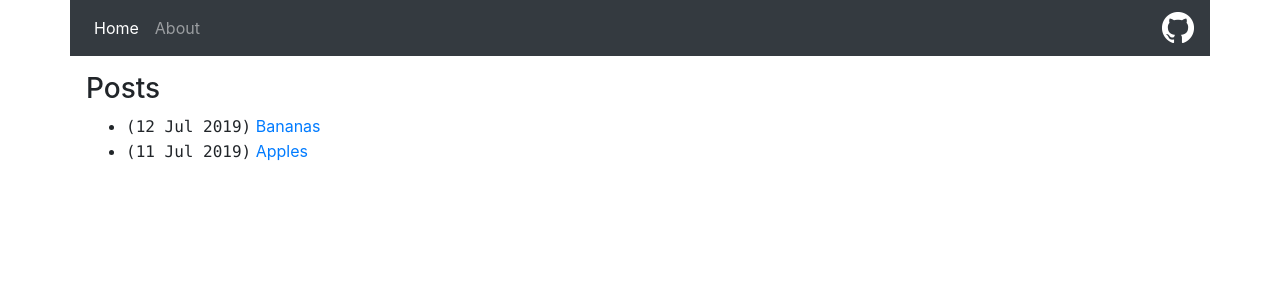
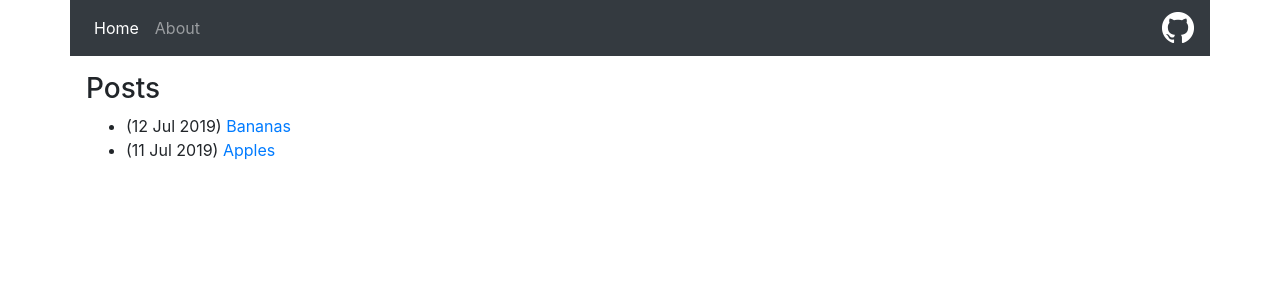
Before and after one commit to mackorone/mackorone.github.io, a Jekyll site: the page built from index.html, in a window 1280 px wide. Shown: the top 300 px of the page. Built offline with Jekyll 4.4.1, drawn with Linux system fonts in a browser that asks for light colours.

Commit message:
Update layout and defaults for posts

```diff
--- a/_config.yml
+++ b/_config.yml
@@ -1,4 +1,7 @@
-# Help: https://help.github.com/en/articles/configuring-jekyll
+# Help
+# - https://help.github.com/en/articles/configuring-jekyll
+# - https://jekyllrb.com/docs/configuration/default/
+# - https://jekyllrb.com/docs/configuration/front-matter-defaults/
 
 # Unset default theme 'jekyll-theme-primer'
 theme: null
@@ -10,3 +13,14 @@
     - Gemfile.lock
     - LICENSE
     - README.md
+
+# Show posts from the future
+future: true
+
+# Set default layout for posts
+defaults:
+  -
+    scope:
+        path: "_posts"
+    values:
+        layout: "post"
--- a/_layouts/post.html
+++ b/_layouts/post.html
@@ -2,6 +2,6 @@
 layout: default
 ---
 <h1>{{ page.title }}</h1>
-<p>{{ page.date | date_to_string }} - {{ page.author }}</p>
+<p>{{ page.date | date_to_string }}</p>
 
 {{ content }}
--- a/index.html
+++ b/index.html
@@ -7,7 +7,7 @@
 <ul>
   {% for post in site.posts %}
     <li>
-      <span class="text-monospace">({{ post.date | date_to_string }})</span>
+      ({{ post.date | date_to_string }})
       <a href="{{ post.url}}">{{ post.title }}</a>
     </li>
   {% endfor %}
```
